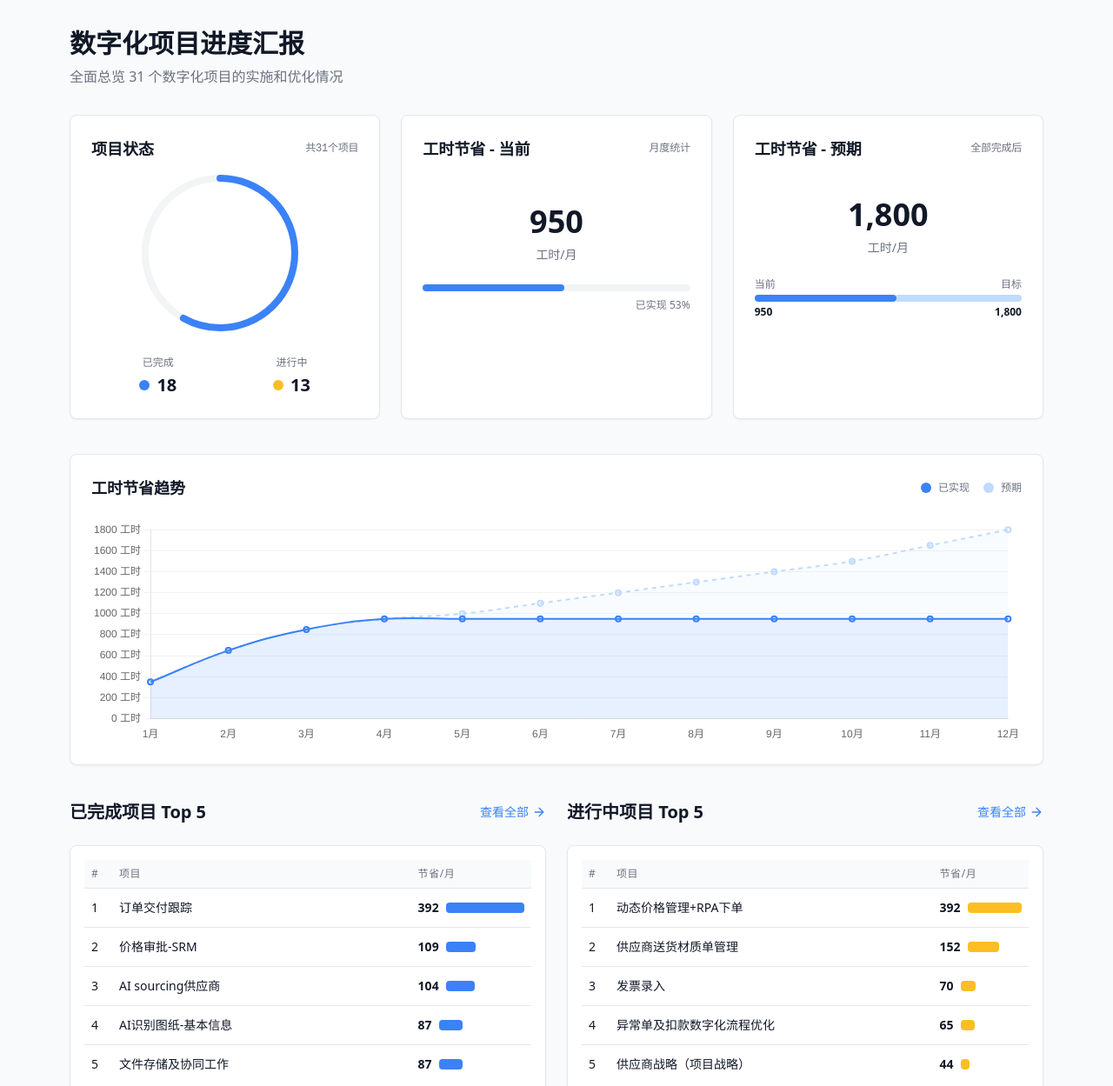
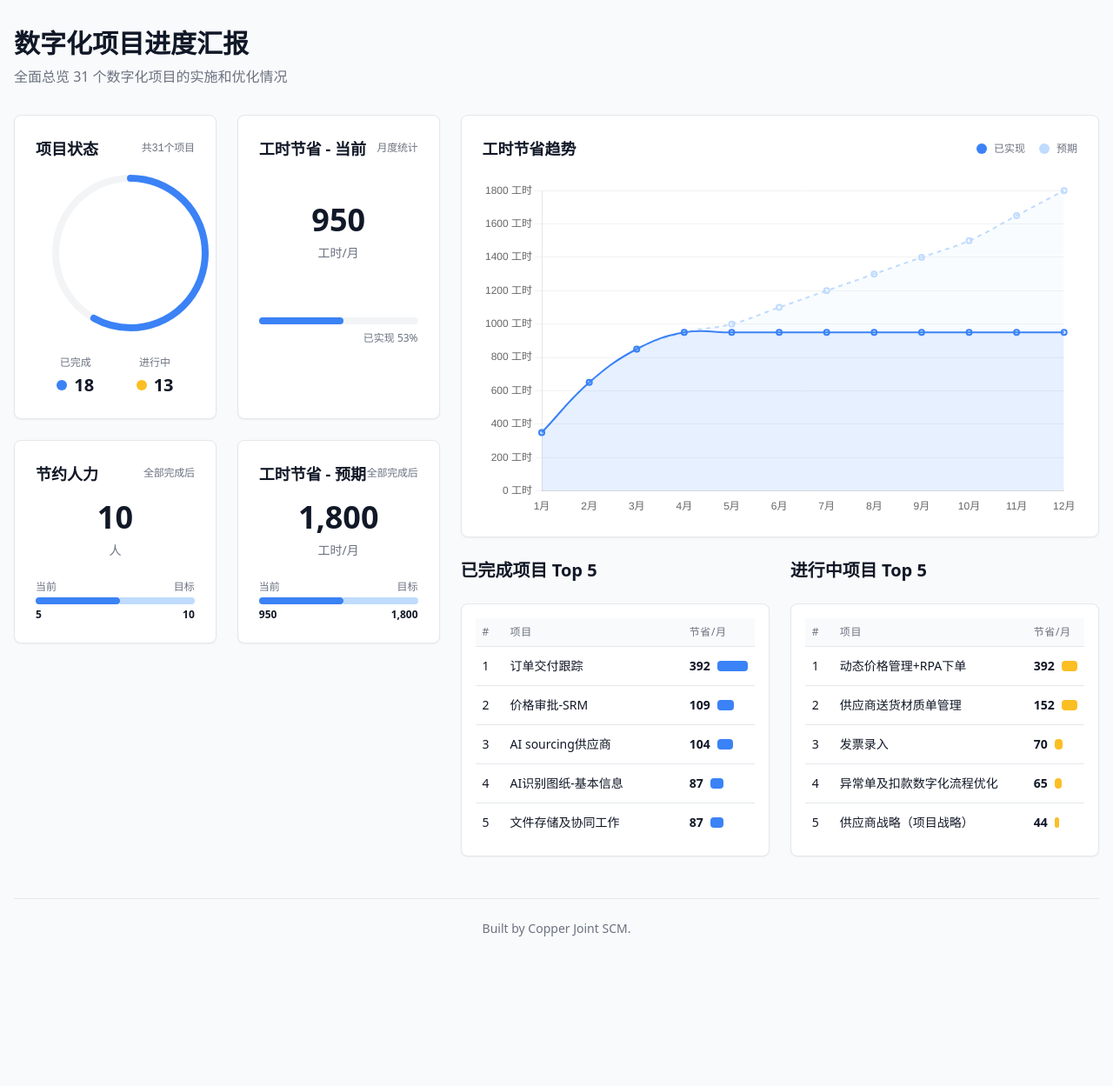
Before and after one commit to DuckRaiser/shuzihua, a plain HTML site: page index.html in a window 1280 px wide. Shown: the top 1249 px of the page at 87% size. After the commit the page ends 1110 px from the top, so only its background shows below. Drawn offline with nearby package versions, Linux system fonts and the light colour scheme.

Commit message:
Update index.html

```diff
--- a/index.html
+++ b/index.html
@@ -11,25 +11,29 @@
     <link rel="stylesheet" href="styles.css">
 </head>
 <body class="bg-gray-50 text-gray-900 font-sans">
-    <div class="container mx-auto max-w-6xl px-4 py-8">
+    <div class="container mx-auto max-w-[1600px] px-4 py-8">
         <header class="mb-8">
             <h1 class="text-3xl font-bold mb-2">数字化项目进度汇报</h1>
             <p class="text-gray-500 font-medium">全面总览 31 个数字化项目的实施和优化情况</p>
         </header>
 
-        <div class="grid grid-cols-1 md:grid-cols-3 gap-6 mb-10">
+        <div class="flex gap-6">
+            <!-- 左侧区域 -->
+            <div class="w-2/5">
+                <!-- 左侧卡片网格 -->
+                <div class="grid grid-cols-2 gap-6">
                     <!-- 项目完成状态 -->
-            <div class="bg-white p-6 rounded-lg border border-gray-200 shadow-sm">
+                    <div class="bg-white p-6 rounded-lg border border-gray-200 shadow-sm" style="min-height: 330px">
                         <div class="flex items-center justify-between mb-4">
                             <h2 class="text-lg font-semibold">项目状态</h2>
                             <span class="text-xs text-gray-500 font-geist-mono">共31个项目</span>
                         </div>
                         <div class="flex items-center justify-center">
-                    <div id="progress-circle" class="relative w-48 h-48">
+                            <div id="progress-circle" class="relative w-36 h-36">
                                 <!-- Progress circle will be rendered here -->
                             </div>
                         </div>
-                <div class="grid grid-cols-2 mt-4">
+                        <div class="grid grid-cols-2 mt-16">
                             <div class="flex flex-col items-center">
                                 <span class="text-xs text-gray-500 mb-1">已完成</span>
                                 <div class="flex items-center">
@@ -47,19 +51,45 @@
                         </div>
                     </div>
 
-            <!-- 预计节省工时 -->
-            <div class="bg-white p-6 rounded-lg border border-gray-200 shadow-sm">
+                    <!-- 预计节省工时 - 当前 -->
+                    <div class="bg-white p-6 rounded-lg border border-gray-200 shadow-sm" style="min-height: 330px">
                         <div class="flex items-center justify-between mb-4">
                             <h2 class="text-lg font-semibold">工时节省 - 当前</h2>
                             <span class="text-xs text-gray-500 font-geist-mono">月度统计</span>
                         </div>
-                <div class="flex flex-col items-center justify-center h-48">
+                        <div class="flex flex-col items-center justify-center mt-12">
                             <div class="text-4xl font-bold mb-2">950</div>
                             <div class="text-gray-500 text-sm">工时/月</div>
-                    <div class="w-full h-2 bg-gray-100 rounded-full mt-6 mb-2">
+                            <div class="w-full h-2 bg-gray-100 rounded-full mt-16 mb-2">
                                 <div class="h-2 bg-blue-500 rounded-full" style="width: 53%"></div>
                             </div>
                             <div class="text-xs text-gray-500 w-full text-right">已实现 53%</div>
+                        </div>
+                    </div>
+
+                    <!-- 节约人力 -->
+                    <div class="bg-white p-6 rounded-lg border border-gray-200 shadow-sm">
+                        <div class="flex items-center justify-between mb-4">
+                            <h2 class="text-lg font-semibold">节约人力</h2>
+                            <span class="text-xs text-gray-500 font-geist-mono">全部完成后</span>
+                        </div>
+                        <div class="flex flex-col items-center justify-center">
+                            <div class="text-4xl font-bold mb-2">10</div>
+                            <div class="text-gray-500 text-sm">人</div>
+                            <div class="w-full mt-6">
+                                <div class="flex items-center justify-between text-xs text-gray-500 mb-1">
+                                    <span>当前</span>
+                                    <span>目标</span>
+                                </div>
+                                <div class="relative h-2 bg-gray-100 rounded-full">
+                                    <div class="absolute top-0 left-0 h-2 bg-blue-500 rounded-full" style="width: 53%"></div>
+                                    <div class="absolute top-0 left-0 h-2 bg-blue-200 rounded-r-full" style="left: 53%; width: 47%"></div>
+                                </div>
+                                <div class="flex items-center justify-between text-xs mt-1">
+                                    <span class="font-semibold">5</span>
+                                    <span class="font-semibold">10</span>
+                                </div>
+                            </div>
                         </div>
                     </div>
 
@@ -69,7 +99,7 @@
                             <h2 class="text-lg font-semibold">工时节省 - 预期</h2>
                             <span class="text-xs text-gray-500 font-geist-mono">全部完成后</span>
                         </div>
-                <div class="flex flex-col items-center justify-center h-48">
+                        <div class="flex flex-col items-center justify-center">
                             <div class="text-4xl font-bold mb-2">1,800</div>
                             <div class="text-gray-500 text-sm">工时/月</div>
                             <div class="w-full mt-6">
@@ -89,9 +119,12 @@
                         </div>
                     </div>
                 </div>
+            </div>
 
+            <!-- 右侧区域 -->
+            <div class="w-3/5 flex flex-col gap-6">
                 <!-- 工时节省趋势图 -->
-        <div class="bg-white p-6 rounded-lg border border-gray-200 shadow-sm mb-10">
+                <div class="bg-white p-6 rounded-lg border border-gray-200 shadow-sm">
                     <div class="flex items-center justify-between mb-6">
                         <h2 class="text-lg font-semibold">工时节省趋势</h2>
                         <div class="flex space-x-4">
@@ -105,24 +138,20 @@
                             </div>
                         </div>
                     </div>
-            <div class="h-64">
+                    <div class="h-96">
                         <canvas id="savingsChart"></canvas>
                     </div>
                 </div>
 
-        <!-- 已完成项目和进行中项目部分 - 修改为左右布局 -->
-        <div class="grid grid-cols-1 md:grid-cols-2 gap-6 mb-10">
+                <!-- 项目列表区域 -->
+                <div class="grid grid-cols-2 gap-6">
                     <!-- 已完成项目 -->
                     <div>
                         <div class="flex items-center justify-between mb-6">
                             <h2 class="text-xl font-semibold">已完成项目 Top 5</h2>
-                    <div class="flex items-center text-blue-500">
-                        <span class="text-sm mr-1">查看全部</span>
-                        <i data-lucide="arrow-right" class="w-4 h-4"></i>
-                    </div>
                         </div>
 
-                <div class="overflow-x-auto bg-white p-4 rounded-lg border border-gray-200 shadow-sm">
+                        <div class="bg-white p-4 rounded-lg border border-gray-200 shadow-sm">
                             <table class="min-w-full">
                                 <thead>
                                     <tr class="bg-gray-50 border-b border-gray-200">
@@ -191,13 +220,9 @@
                     <div>
                         <div class="flex items-center justify-between mb-6">
                             <h2 class="text-xl font-semibold">进行中项目 Top 5</h2>
-                    <div class="flex items-center text-blue-500">
-                        <span class="text-sm mr-1">查看全部</span>
-                        <i data-lucide="arrow-right" class="w-4 h-4"></i>
-                    </div>
                         </div>
 
-                <div class="overflow-x-auto bg-white p-4 rounded-lg border border-gray-200 shadow-sm">
+                        <div class="bg-white p-4 rounded-lg border border-gray-200 shadow-sm">
                             <table class="min-w-full">
                                 <thead>
                                     <tr class="bg-gray-50 border-b border-gray-200">
@@ -262,9 +287,11 @@
                         </div>
                     </div>
                 </div>
+            </div>
+        </div>
 
         <footer class="mt-12 pt-6 border-t border-gray-200 text-center text-sm text-gray-500">
-            <p>Built with <a href="https://flowith.net" target="_blank" class="text-blue-500 hover:underline">Flowith Oracle</a>.</p>
+            <p>Built by Copper Joint SCM.</p>
         </footer>
     </div>
 
```
Lines whose indentation alone changed are shown as unchanged.
